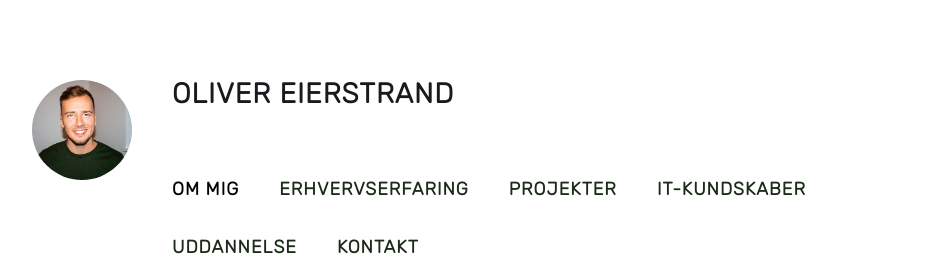
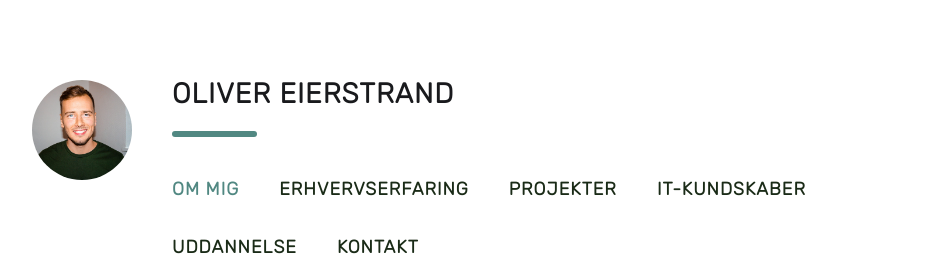
Before and after one commit to mreierstrand/Portfolio-project, a Vue app: page / in a window 1280 px wide. Shown: the top 256 px of the page, without its empty margins (126-1064 px from the left). Built offline with nearby package versions, Linux system fonts and the light colour scheme.

Commit message:
Revert "fix: color valuables"
This reverts commit ac7deb983418c789140c2e8cbb564390cb75f941.

```diff
--- a/src/components/Collection-big.vue
+++ b/src/components/Collection-big.vue
@@ -24,7 +24,7 @@ export default {
 .collection {
   padding: 20px 40px;
   border-radius: 20px;
-  background-color: var(--secondary-color);
+  background-color: rgb(245, 245, 246);
   margin-bottom: 40px;
 }
 
--- a/src/components/Collection-small.vue
+++ b/src/components/Collection-small.vue
@@ -24,7 +24,7 @@ export default {
 .collection {
   padding-bottom: 20px;
   border-radius: 20px;
-  background-color: var(--secondary-color);
+  background-color: rgb(245, 245, 246);
   margin-bottom: 40px;
   min-height: 350px;
 }
--- a/src/components/Collection.vue
+++ b/src/components/Collection.vue
@@ -24,7 +24,7 @@ export default {
 .collection {
   padding: 20px 40px;
   border-radius: 20px;
-  background-color: var(--secondary-color);
+  background-color: rgb(245, 245, 246);
   margin-bottom: 60px;
 }
 
--- a/src/components/Header-nav.vue
+++ b/src/components/Header-nav.vue
@@ -48,7 +48,7 @@ import { RouterLink, RouterView } from 'vue-router';
 }
 
 .active {
-  color: var(--primary-color) !important;
+  color: #518882 !important;
 }
 
 .logo {
@@ -64,7 +64,7 @@ import { RouterLink, RouterView } from 'vue-router';
 .logo::after {
   margin-top: 8%;
   max-width: 30%;
-  background: var(--primary-color);
+  background: #518882;
   border-radius: 1000px;
   content: '';
   display: block;
--- a/src/components/Portfolio.vue
+++ b/src/components/Portfolio.vue
@@ -136,7 +136,7 @@ a {
 
 a:hover {
   text-decoration: none;
-  color: var(--primary-color) !important;
+  color: #518882 !important;
   cursor: pointer;
 }
 
--- a/src/views/HomeAndAboutView.vue
+++ b/src/views/HomeAndAboutView.vue
@@ -258,7 +258,7 @@ a {
 
 a:hover {
   text-decoration: none;
-  color: var(--primary-color) !important;
+  color: #518882 !important;
   cursor: pointer;
   font-weight: bold;
 }
@@ -313,7 +313,7 @@ a:hover {
 }
 
 .active {
-  color: var(--primary-color) !important;
+  color: #518882 !important;
 }
 
 @media screen and (max-width: 626px) {
--- a/src/views/Kundskaber.vue
+++ b/src/views/Kundskaber.vue
@@ -221,7 +221,7 @@ export default {
 .collection-header-col::after {
   margin-top: 8%;
   max-width: 30%;
-  background: var(--primary-color);
+  background: #518882;
   border-radius: 1000px;
   content: "";
   display: block;
--- a/src/views/Projekter.vue
+++ b/src/views/Projekter.vue
@@ -411,7 +411,7 @@ import CollectionBig from '../components/Collection-big.vue';
 }
 
 a.btn {
-  color: var(--primary-color) !important;
+  color: #518882 !important;
   padding: 10px 15px;
   margin: 10px;
   width: auto;
```
